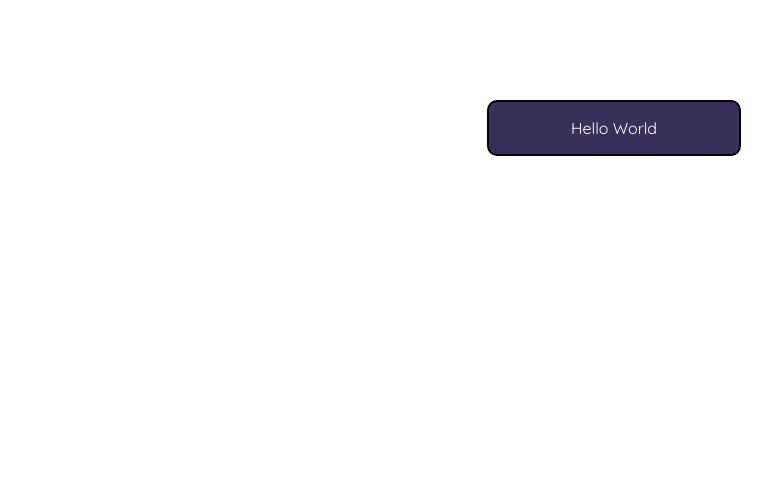
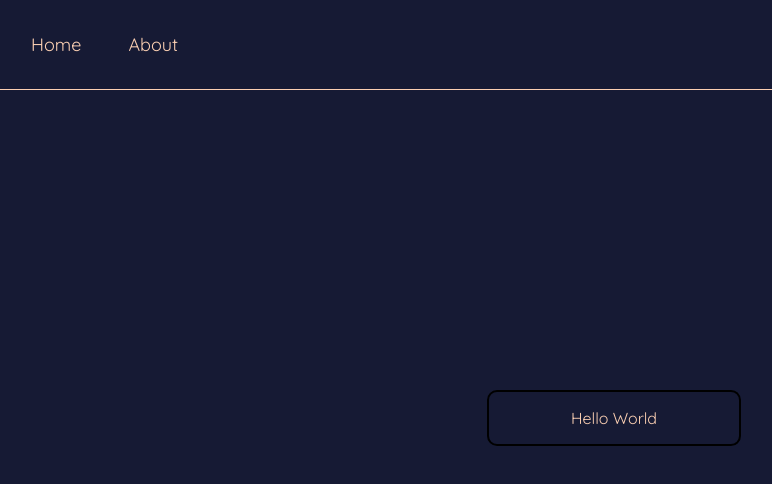
Before and after one commit to arifian853/PW-biodata, a plain HTML site: page index.html in a window 1280 px wide. Shown: the whole page, without its empty margins (26-798 px from the left). Drawn offline with Linux system fonts and the light colour scheme.

Commit message:
Progress added

```diff
--- a/index.html
+++ b/index.html
@@ -9,8 +9,16 @@
     <link rel="preconnect" href="https://fonts.gstatic.com" crossorigin>
     <link href="https://fonts.googleapis.com/css2?family=Quicksand&display=swap" rel="stylesheet">
     <link rel="stylesheet" href="style.css">
-
 </head>
+<header>
+    <nav>
+        <ul>
+            <li>Home</li>
+            <li>About</li>
+            <li></li>
+        </ul>
+    </nav>
+</header>
 <body>
     <div class="main">
         <p>Hello World</p>
--- a/style.css
+++ b/style.css
@@ -1,3 +1,8 @@
+:root {
+    --primary-bg: #161a34;
+    --primary-font-color : #fcd0b3;
+}
+
 * {
     font-family: 'Quicksand', sans-serif;
 }
@@ -10,14 +15,65 @@ html {
 body {
     padding: 0px;
     margin: 0px;
+    background-color: var(--primary-bg);
+}
+
+::-webkit-scrollbar {
+    width: 10px;
+  }
+
+::-webkit-scrollbar-track {
+    background: transparent;
+  }
+
+::-webkit-scrollbar-thumb {
+    background: var(--primary-font-color);
+    border-radius: 5px;
+}
+
+::-webkit-scrollbar-thumb:hover {
+    background:#77533b;
+}
+
+nav {
+    background-color: var(--primary-bg);
+    color: var(--primary-font-color);
+    border-bottom: 1px solid var(--primary-font-color);
+}
+
+nav ul {
+    display: flex;
+    justify-content:flex-start;
+    text-align: center;
+}
+
+nav ul li {
+    margin: 12px 25px 12px 12px;
+    list-style: none;
+    font-size: 18px;
+    padding: 5px;
+}
+
+nav ul li:hover {
+    background-color: var(--primary-font-color);
+    color: var(--primary-bg);
+    cursor: pointer;
+    transition: 0.2s;
+    border-radius: 5px;
 }
 
 .main {
     border: 2px solid black;
     border-radius: 10px;
-    background-color: #392F5A;
-    margin: 100px auto;
-    color: white;
+    background-color: var(--primary-bg);
+    margin: 300px auto;
+    color: var(--primary-font-color);
     width: 250px;
     text-align: center;
 }
+
+.main:hover {
+    background-color: var(--primary-font-color);
+    color: var(--primary-bg);
+    transition: 0.3s;
+}
```
